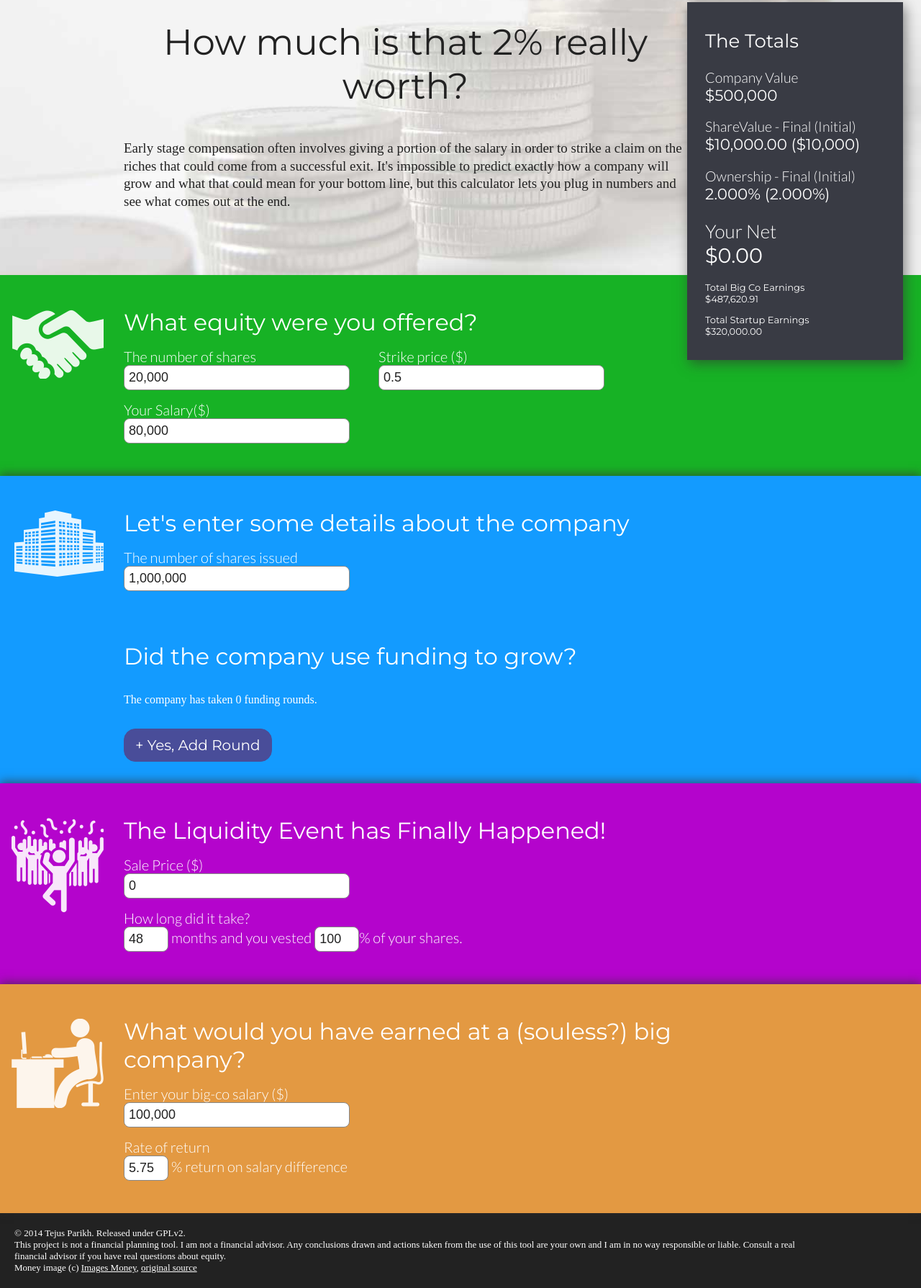
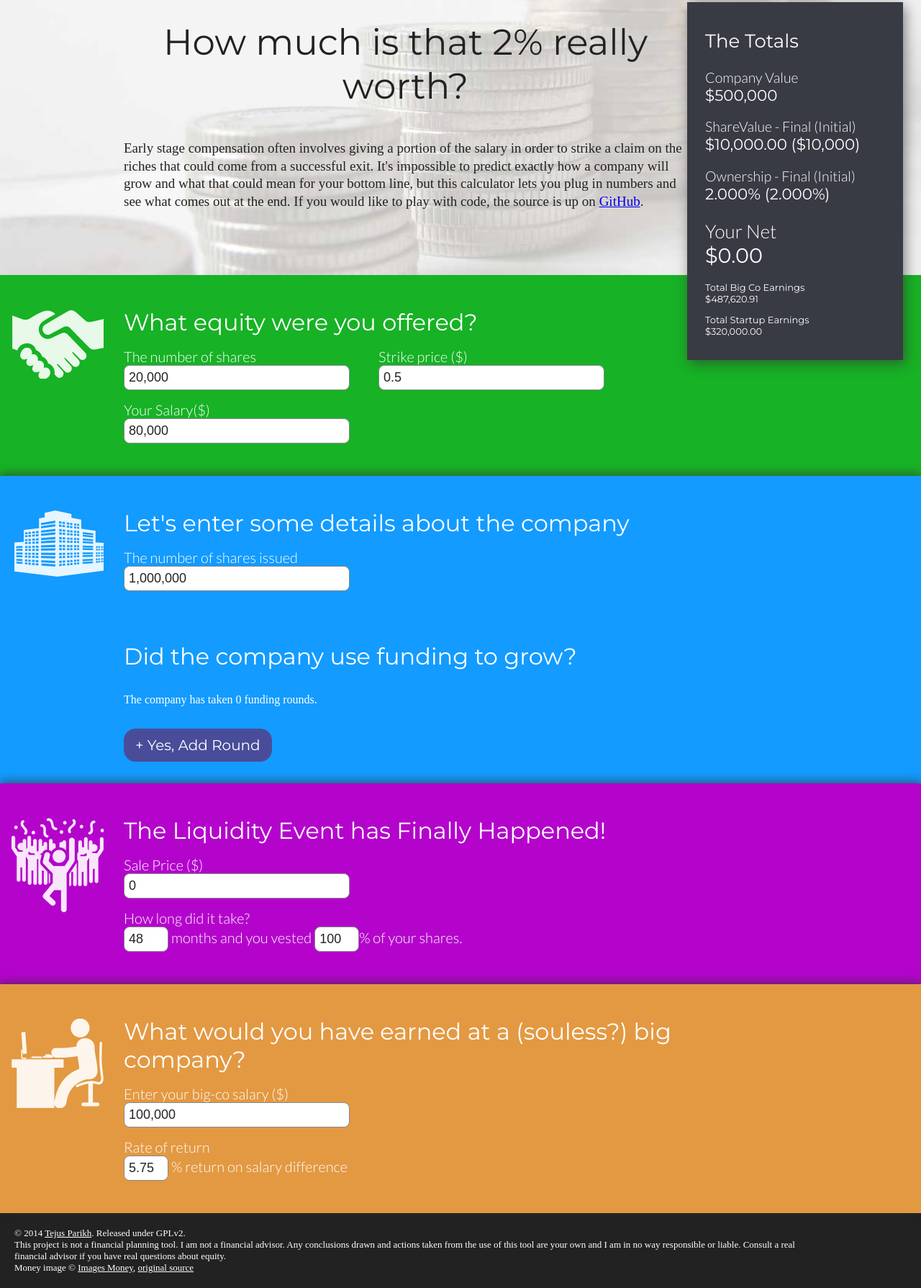
Before and after one commit to vijedi/equity_calculator, a plain HTML site: page index.html in a window 1280 px wide. Shown: the part 67-1856 px from the top of the page at 72% size. Drawn offline with nearby package versions, Linux system fonts and the light colour scheme; files that its build step writes are made by us from their sources.

Commit message:
Improving the equity calculator

```diff
--- a/index.html
+++ b/index.html
@@ -30,7 +30,9 @@
     <p>Early stage compensation often involves giving a portion of the salary in order to
         strike a claim on the riches that could come from a successful exit. It's impossible to predict
         exactly how a company will grow and what that could mean for your bottom line, but this calculator lets
-        you plug in numbers and see what comes out at the end.</p>
+        you plug in numbers and see what comes out at the end. If you would like to play with code, the source is
+        up on <a href="https://github.com/vijedi/equity_calculator">GitHub</a>.
+    </p>
 </header>
 <section id="compensation" ng-controller="CompensationController as comp">
     <form>
@@ -175,10 +177,10 @@
 </section>
 
 <section id="legalStuff">
-    <div>&copy; 2014 Tejus Parikh. Released under GPLv2.</div>
+    <div>&copy; 2014 <a href="http://www.tejusparikh.com">Tejus Parikh</a>. Released under GPLv2.</div>
     <div>This project is not a financial planning tool. I am not a financial advisor. Any conclusions drawn and actions taken from the use of this tool are your own and I am in no way responsible or liable. Consult a real financial advisor if you have real questions
     about equity.</div>
-    <div>Money image (c) <a href="https://www.flickr.com/photos/59937401@N07/">Images Money</a>, <a href="https://www.flickr.com/photos/59937401@N07/5475013342">original source</a></div>
+    <div>Money image &copy; <a href="https://www.flickr.com/photos/59937401@N07/">Images Money</a>, <a href="https://www.flickr.com/photos/59937401@N07/5475013342">original source</a></div>
 </section>
 
 </body>
```
Also changed, not shown: 1 other file.
